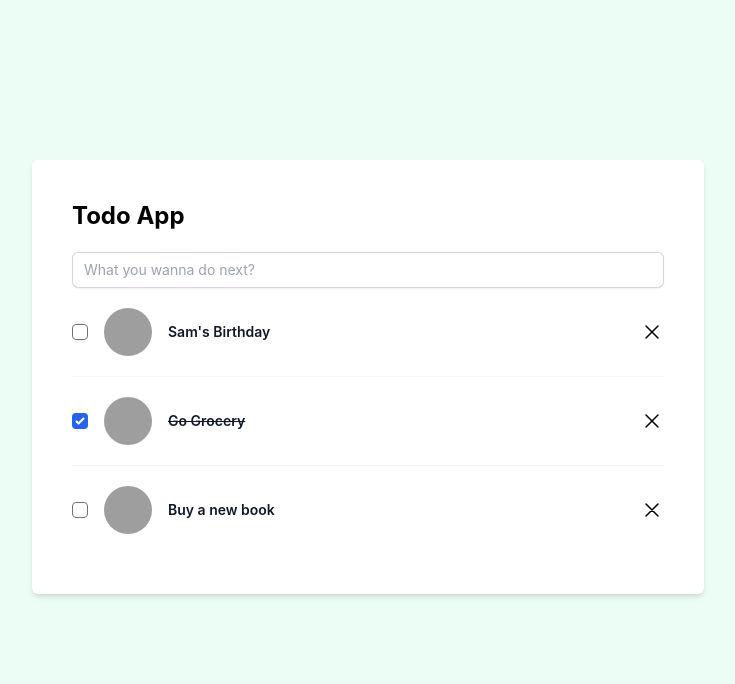
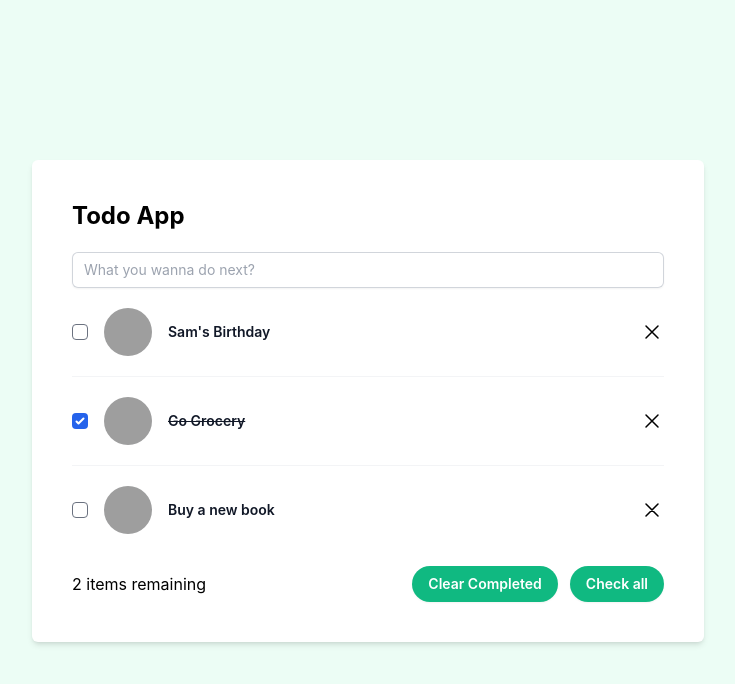
Before and after one commit to schrempfra/todo-react, a React (Create React App) app: page / in a window 1280 px wide. Shown: the top 684 px of the page, without its empty margins (272-1007 px from the left). Built offline with nearby package versions, Linux system fonts and the light colour scheme; grey boxes are pictures that could not be loaded.

Commit message:
add features

```diff
--- a/src/App.jsx
+++ b/src/App.jsx
@@ -108,6 +108,27 @@ function App() {
     setTodos(updateTodos);
   }
 
+  function remaining()
+  {
+    return todos.filter(todo => !todo.isComplete).length;
+  }
+
+  function clearCompleted()
+  {
+    setTodos([...todos].filter(todo => !todo.isComplete));
+  }
+
+  function completeAllTodos()
+  {
+    const updateTodos = todos.map(todo => {
+      todo.isComplete = true;
+
+      return todo;
+    });
+
+    setTodos(updateTodos);
+  }
+
   return (
     <div className="bg-emerald-50 h-screen pt-40">
       <div className="max-w-2xl mx-auto bg-white shadow-md rounded-md p-10">
@@ -124,6 +145,9 @@ function App() {
               updateTodo={updateTodo}
               cancelEdit={cancelEdit}
               deleteTodo={deleteTodo}
+              remaining={remaining}
+              clearCompleted={clearCompleted}
+              completeAllTodos={completeAllTodos}
               />
           ) : (
             <NoTodos />
--- /dev/null
+++ b/src/components/TodoClearCompleted.jsx
@@ -0,0 +1,16 @@
+import React from 'react'
+import PropTypes from 'prop-types'
+
+TodoClearCompleted.propTypes = {
+    clearCompleted: PropTypes.func.isRequired,
+}
+
+export default function TodoClearCompleted(props) {
+  return (
+    <button className="px-4 py-2 font-semibold text-sm bg-emerald-500 text-white rounded-full shadow-sm"
+            onClick={props.clearCompleted}
+        >
+        Clear Completed
+    </button>
+  )
+}
--- /dev/null
+++ b/src/components/TodoCompleteAll.jsx
@@ -0,0 +1,18 @@
+import React from 'react'
+import PropTypes from 'prop-types'
+
+TodoCompleteAll.propTypes = {
+    completeTodos: PropTypes.func.isRequired,
+}
+
+export default function TodoCompleteAll(props) {
+  return (
+    <div>
+        <button className="px-4 py-2 font-semibold text-sm bg-emerald-500 text-white rounded-full shadow-sm"
+            onClick={props.completeAllTodos}
+        >
+            Check all
+        </button>
+    </div>
+  )
+}
--- /dev/null
+++ b/src/components/TodoItemsRemaining.jsx
@@ -0,0 +1,12 @@
+import React from 'react'
+import PropTypes from 'prop-types'
+
+TodoItemsRemaining.propTypes = {
+    remaining: PropTypes.func.isRequired,
+}
+
+export default function TodoItemsRemaining(props) {
+  return (
+        <div>{props.remaining()} items remaining</div>
+  )
+}
--- a/src/components/TodoList.jsx
+++ b/src/components/TodoList.jsx
@@ -1,5 +1,8 @@
 import React from 'react'
 import PropTypes from 'prop-types'
+import TodoItemsRemaining from './TodoItemsRemaining'
+import TodoClearCompleted from './TodoClearCompleted'
+import TodoCompleteAll from './TodoCompleteAll'
 
 TodoList.propTypes = {
     todos: PropTypes.array.isRequired,
@@ -8,11 +11,15 @@ TodoList.propTypes = {
     updateTodo: PropTypes.func.isRequired,
     cancelEdit: PropTypes.func.isRequired,
     deleteTodo: PropTypes.func.isRequired,
+    remaining: PropTypes.func.isRequired,
+    clearCompleted: PropTypes.func.isRequired,
+    completeAllTodos: PropTypes.func.isRequired,
 }
 
 export default function TodoList(props) {
 
     return (
+        <div>
             <ul className="divide-y divide-gray-100">
                 {props.todos.map((todo, index) => (
                     <li key={todo.id} className="flex justify-between gap-x-6 py-5">
@@ -49,5 +56,13 @@ export default function TodoList(props) {
                     </li>
                 ))}
             </ul>
+            <div class="flex justify-between items-center mt-3">
+                <TodoItemsRemaining remaining={props.remaining} />
+                <div className="flex space-x-3">
+                    <TodoClearCompleted clearCompleted={props.clearCompleted} />
+                    <TodoCompleteAll completeAllTodos={props.completeAllTodos} />
+                </div>
+            </div>
+        </div>
     )
 }
```
Lines whose indentation alone changed are shown as unchanged.
